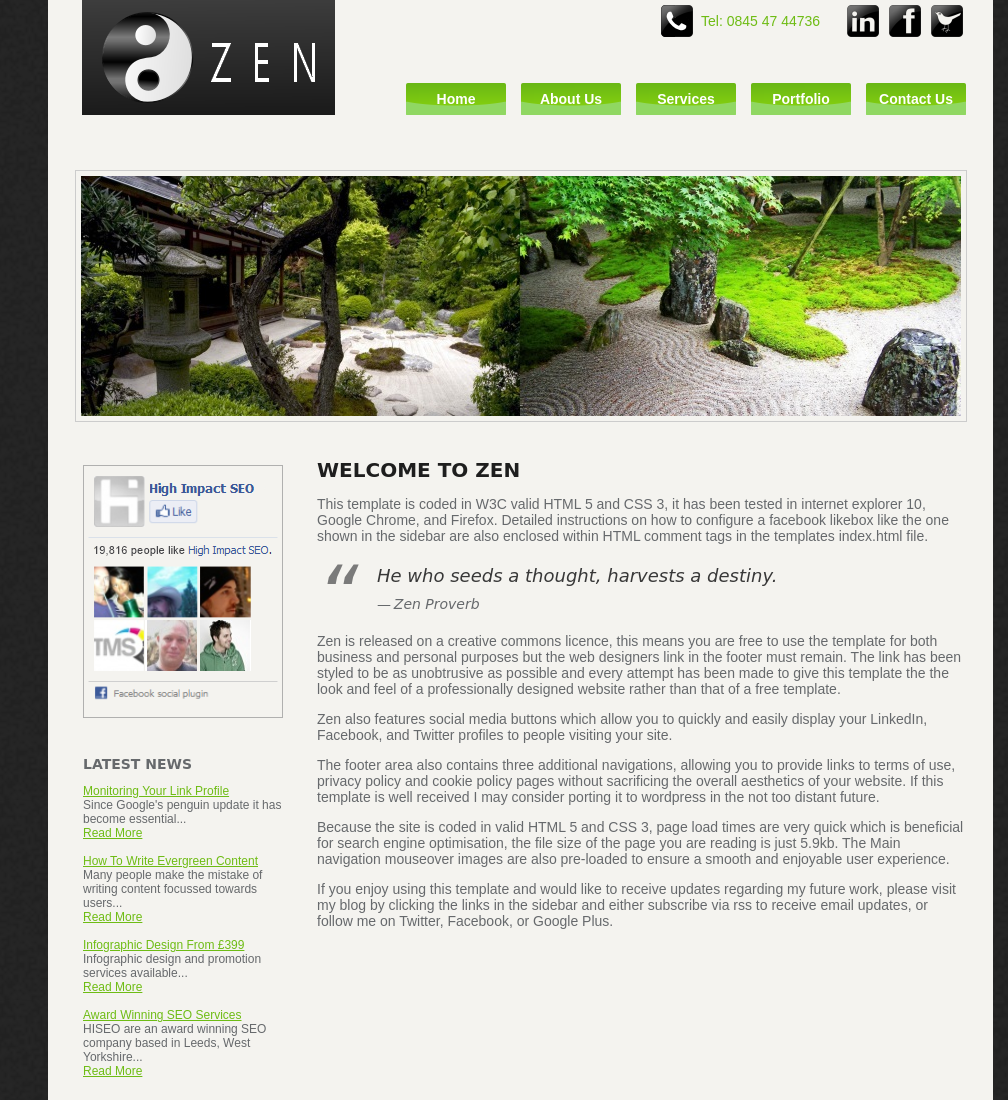
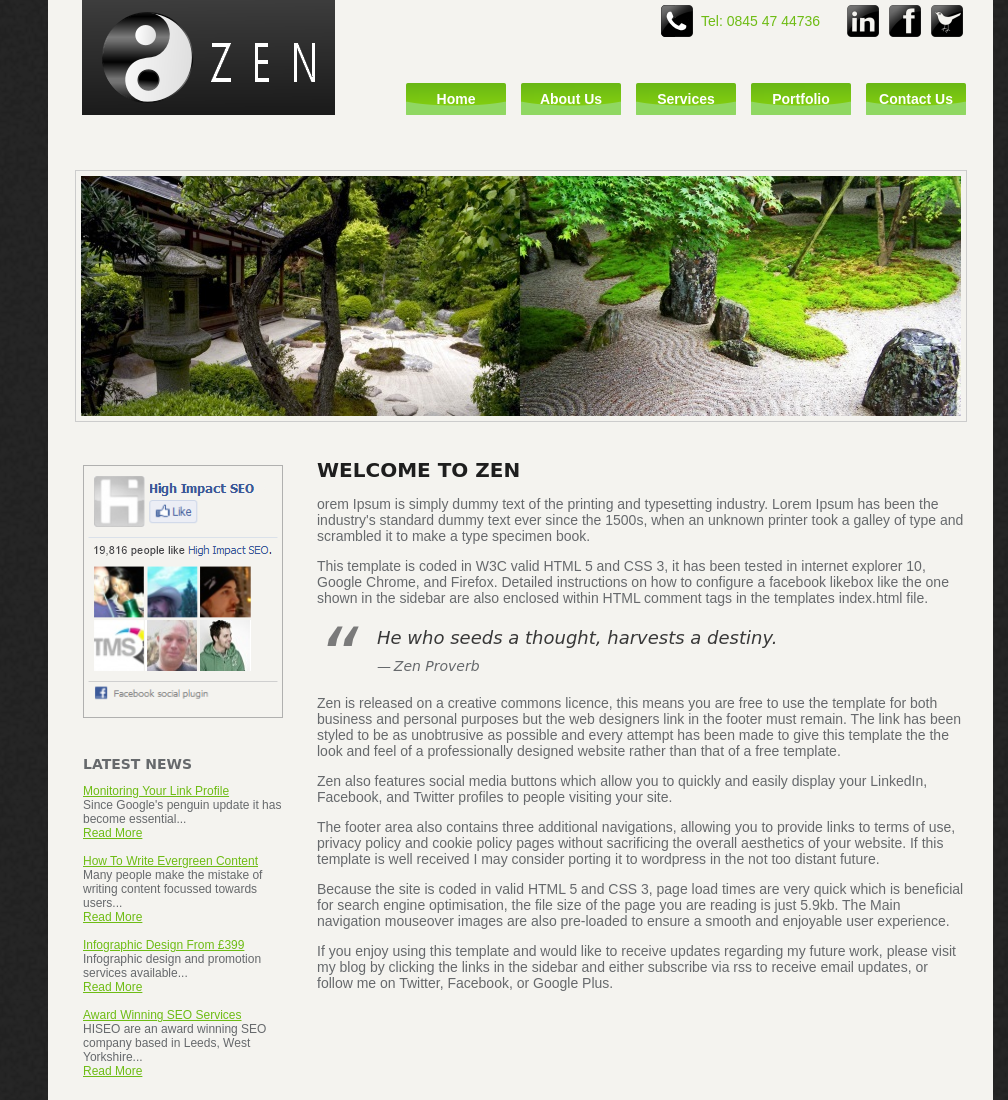
Before and after one commit to mmourelle/goal-MMT19, a plain HTML site: page index.html in a window 1280 px wide. Shown: the top 1100 px of the page, without its empty margins (272-1280 px from the left). Drawn offline with Linux system fonts and the light colour scheme; a web font is replaced by a local one.

Commit message:
Añadir parrafo

```diff
--- a/index.html
+++ b/index.html
@@ -35,6 +35,7 @@
 
 <div class="main">
 <h1>Welcome To ZEN</h1>
+<p>orem Ipsum is simply dummy text of the printing and typesetting industry. Lorem Ipsum has been the industry's standard dummy text ever since the 1500s, when an unknown printer took a galley of type and scrambled it to make a type specimen book.</p>
 <p>This template is coded in W3C valid HTML 5 and CSS 3, it has been tested in internet explorer 10, Google Chrome, and Firefox. Detailed instructions on how to configure a facebook likebox like the one shown in the sidebar are also enclosed within HTML comment tags in the templates index.html file.</p>
 <blockquote>He who seeds a thought, harvests a destiny.<cite>Zen Proverb</cite></blockquote>
 <p>Zen is released on a creative commons licence, this means you are free to use the template for both business and personal purposes but the web designers link in the footer must remain. The link has been styled to be as unobtrusive as possible and every attempt has been made to give this template the the look and feel of a professionally designed website rather than that of a free template.</p>
```
